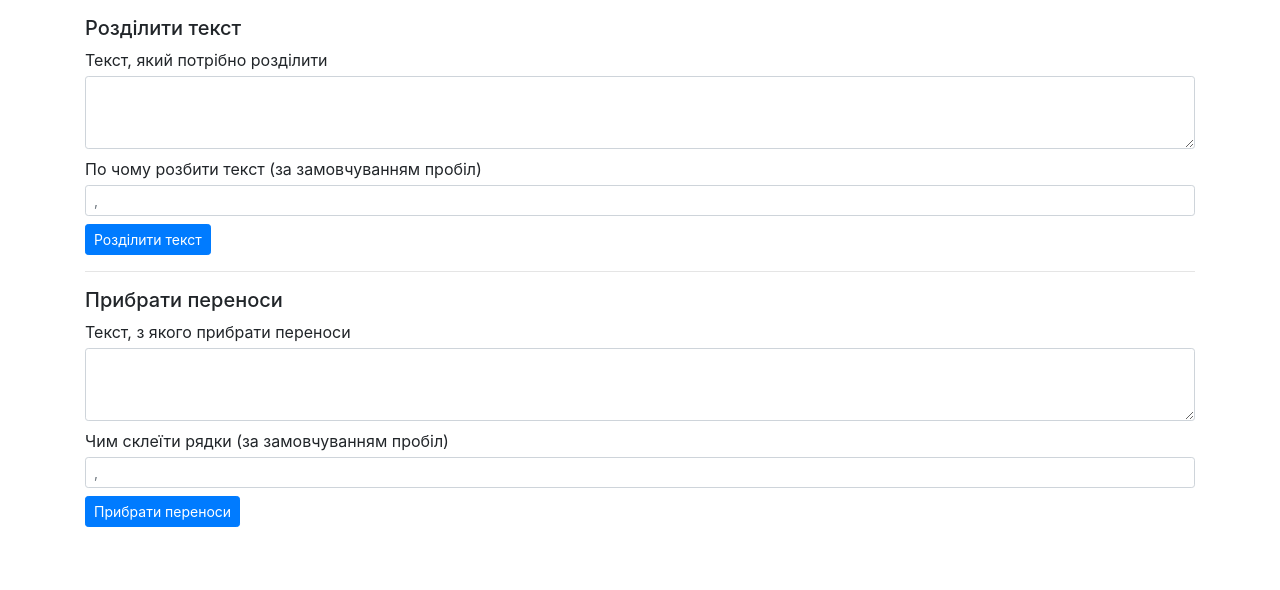
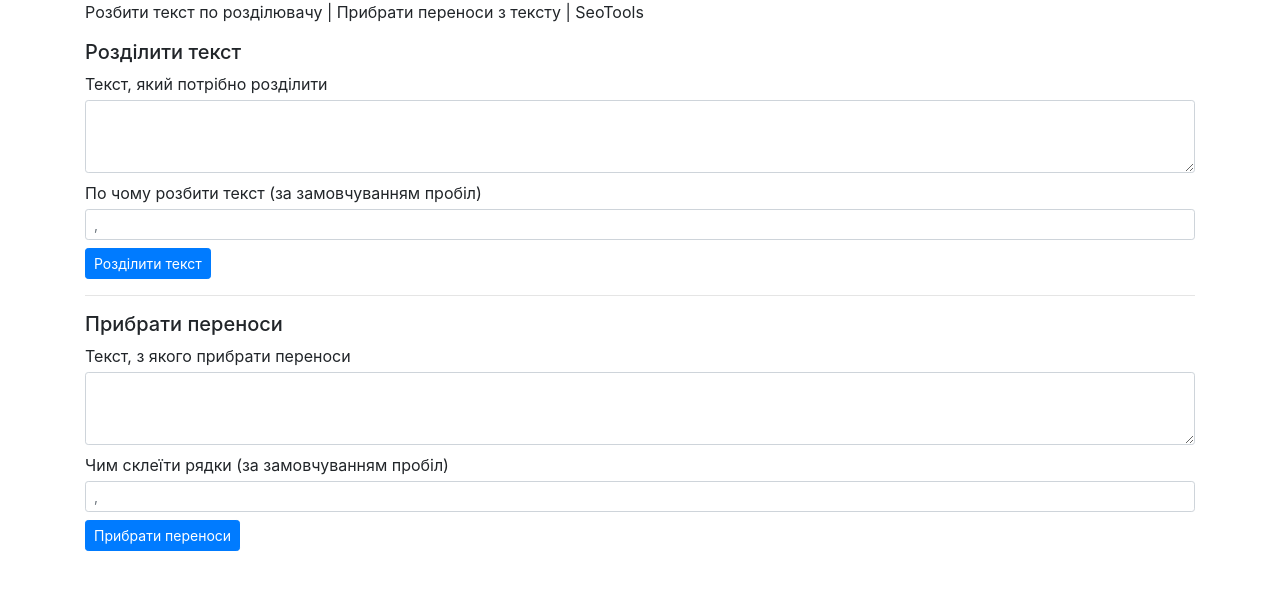
Before and after one commit to camingout/word-list, a Flask app: page / in a window 1280 px wide. Shown: the part 58-648 px from the top of the page. Run offline with Flask 3, Linux system fonts and the light colour scheme; some libraries are stand-ins or nearby versions.

Commit message:
Update index.html with new title block and content

```diff
--- a/templates/index.html
+++ b/templates/index.html
@@ -1,7 +1,7 @@
 {% extends "base.html" %}
 
 {% block content %}
-<h1>{% block title %} {% endblock %}</h1>
+{% block title %} Розбити текст по розділювачу | Прибрати переноси з тексту | SeoTools {% endblock %}
     <h2 class="h5 mt-3">Розділити текст</h2>
 <form action="{{ url_for('final') }}" method="post">
     <div class="form-group mb-2">
```
